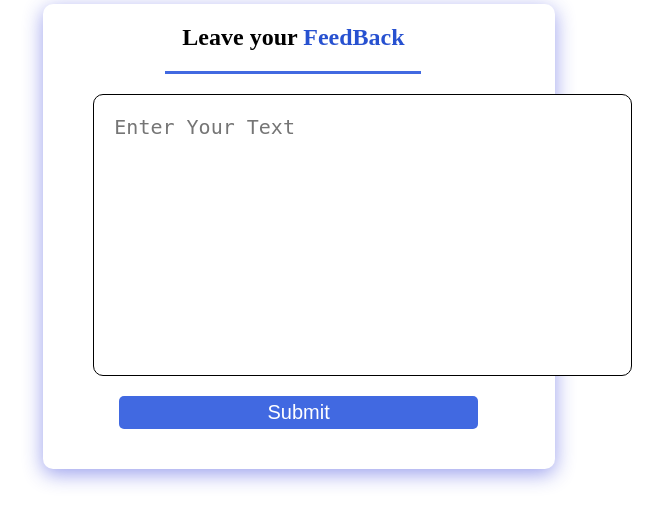
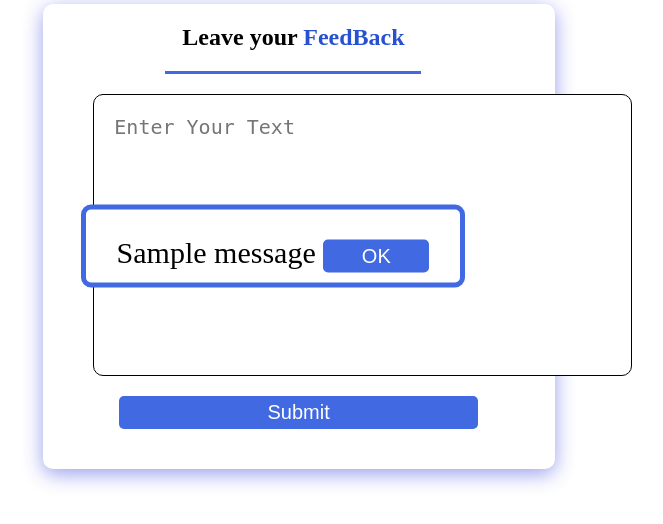
Before and after one commit to IamChiranjeeviR/BackEnd-Web-dev, a Flask app: page /feedBack in a window 1280 px wide. Shown: the part 154-678 px from the top of the page, without its empty margins (367-1030 px from the left). Run offline with Flask 3, Linux system fonts and the light colour scheme; one stand-in notice (Sample message) is shown.

Commit message:
added Flash messages Feature

```diff
--- a/app.py
+++ b/app.py
@@ -1,6 +1,18 @@
-from flask import Flask, render_template
+from flask import Flask, render_template, request, redirect, url_for, flash
+from datetime import datetime
+from logging import DEBUG
+app = Flask(__name__)
 
-app = Flask(__name__)
+app.logger.setLevel(DEBUG)
+app.secret_key = b'x\x12\x1cM\xe5@\x97\xb0'
+fdbk = []
+
+def store_feed(url):
+    fdbk.append(dict(
+        url = url,
+        name = 'Chiru',
+        date = datetime.utcnow()
+    ))
 
 @app.route("/")
 @app.route("/home")
@@ -11,8 +23,15 @@ def home():
 def login():
     return render_template('login.html')
 
-@app.route("/feedBack")
+@app.route("/feedBack", methods=['GET','POST'])
 def feedBack():
+    if request.method == "POST":
+        url = request.form.get('url')
+        store_feed(url)
+        app.logger.debug('Stored Feedback: ' + url)
+        flash("Thanks for Your Feedback :)")
+        return redirect(url_for('home'))
+
     return render_template('feedBack.html')
 
 @app.errorhandler(404)
--- a/static/css/style.css
+++ b/static/css/style.css
@@ -132,3 +132,36 @@
     top: 73%;
     left: 9.5%;
 }
+.page .flashes .msgBox{
+    padding: 10px;
+    font-size: 30px;
+    border: 5px solid royalblue ;
+    width: 30%;
+    position: absolute;
+    background: #fff;
+    border-radius: 10px;
+    text-align: center;
+    z-index: 3;
+    top: 50%;
+    left: 50%;
+    transform: translate(-50%,-50%);
+    transition: all ease 0.5s;
+}
+.page .flashes .msgBox button{
+    margin-top: 20px;
+    font-size: 20px;
+    padding: 5px 10px;
+    width: 30%;
+    background: royalblue;
+    border: none;
+    outline: none;
+    border-radius: 5px;
+}
+.page .flashes .msgBox button:hover{
+    box-shadow: 0xp 5px 10px 0px rgb(0,0,0,0.2);
+    border: 1px solid black;
+}
+.page .flashes .msgBox button a{
+    text-decoration: none;
+    color: #fff;
+}
--- a/templates/base.html
+++ b/templates/base.html
@@ -21,6 +21,18 @@
             <a href="#" class="signIn">Sign up</a>
             <img src="../static/images/search.png">
         </nav>
+        <div class="flashes">
+            {% with messages = get_flashed_messages() %}
+                {% if messages %}
+                    {% for message in messages  %}
+                        <div class="msgBox">
+                        <span>{{message}}</span>
+                        <button><a href="{{url_for('home')}}">OK</a></button>
+                        </div>
+                    {% endfor %}
+                {% endif %}
+            {% endwith %}
+        </div>
         {% block img %}
         <img src="../static/images/pm-landing1.jpg" class="mainImg">
         {% endblock %}
--- a/templates/feedBack.html
+++ b/templates/feedBack.html
@@ -8,8 +8,8 @@
 {% block content %}
 <div class="feedBox">
     <h2>Leave your <span>FeedBack</span></h2>
-    <form action="" method="post">
-        <textarea cols="40" rows="10" placeholder="Enter Your Text"></textarea>
+    <form action="/feedBack" method="post">
+        <textarea cols="40" rows="10" name="url" placeholder="Enter Your Text"></textarea>
         <button type="submit">Submit</button>
     </form>
 </div>
```
